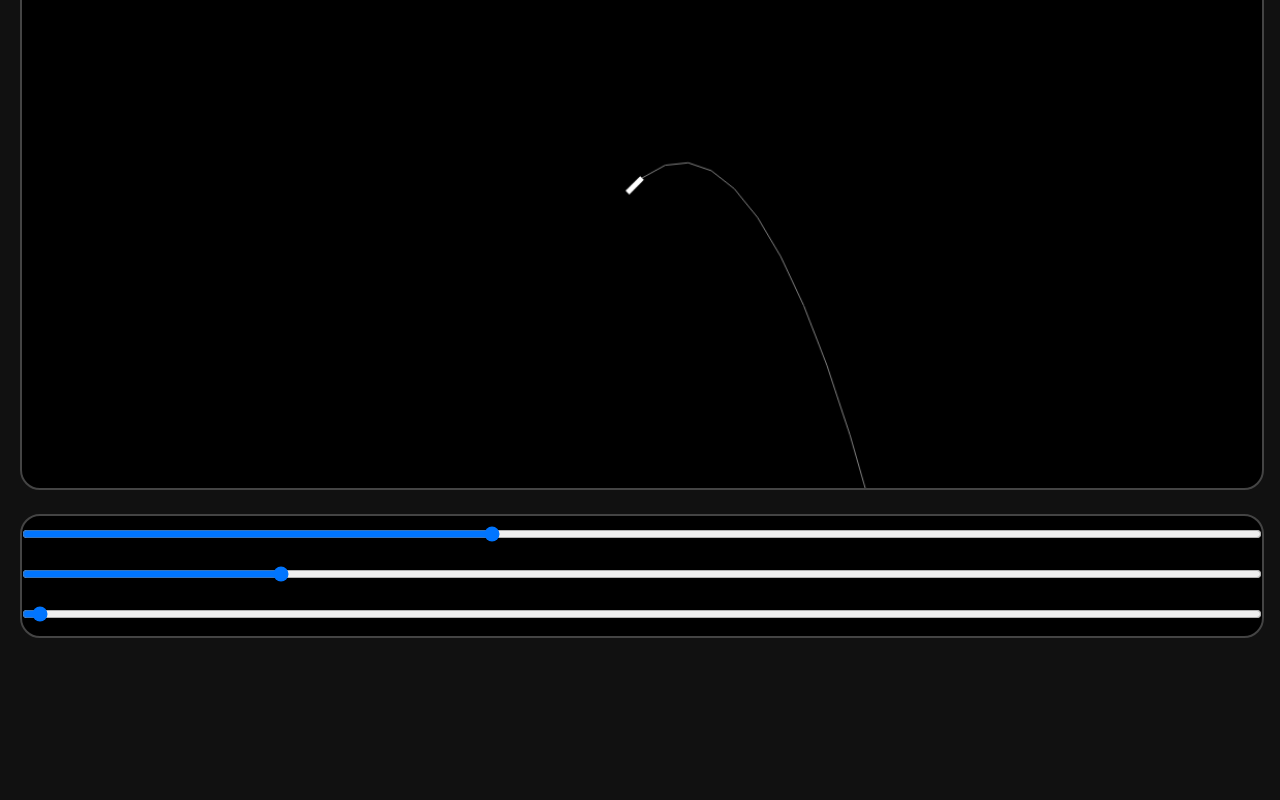
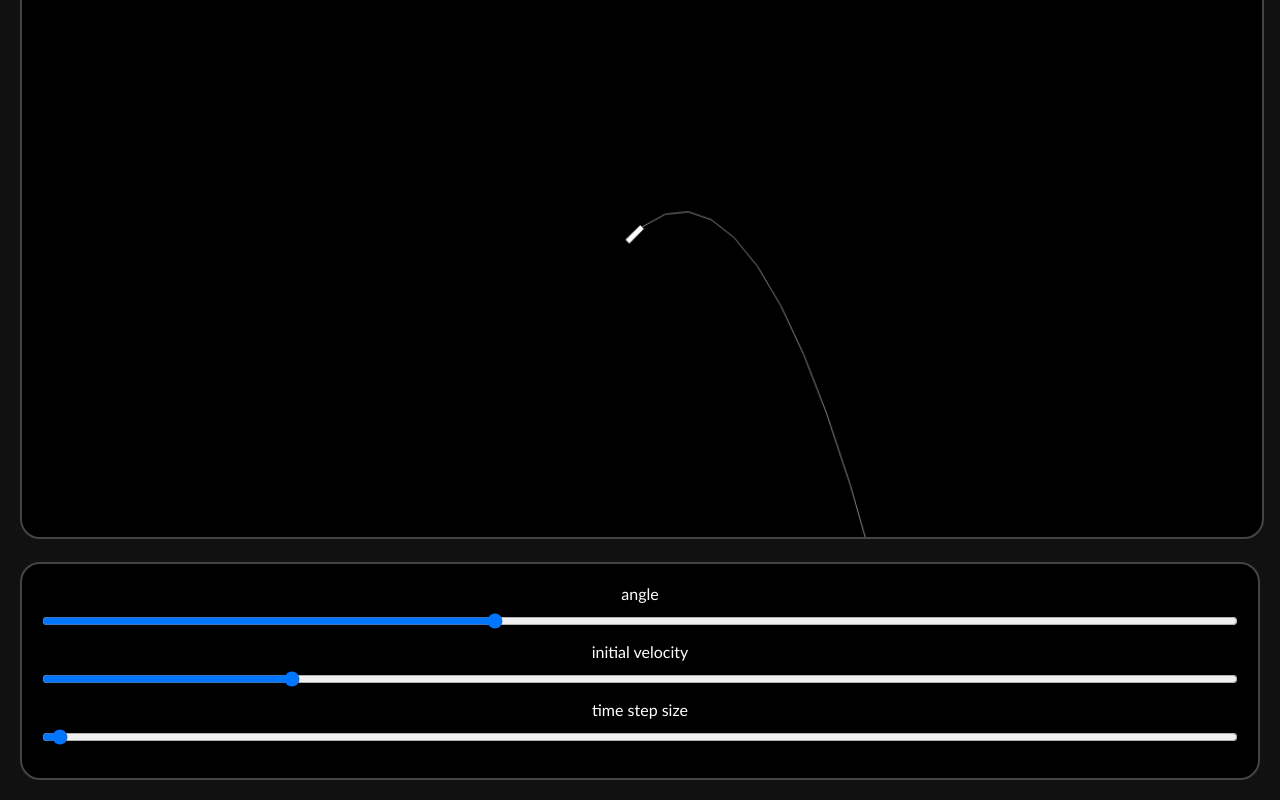
Before and after one commit to vincentmader/cannonball-trajectories, a plain HTML site: page cannonballs.html in a window 1280 px wide. Shown: the part 774-1574 px from the top of the page. Before the commit the page ends 1432 px from the top, so only its background shows below. Drawn offline with Linux system fonts and the light colour scheme.

Commit message:
restructured & cleaned up

```diff
--- a/cannonballs.css
+++ b/cannonballs.css
@@ -3,11 +3,17 @@
     --DEFAULT-BORDER: 2px solid #444444;
     margin: 0px;
     padding: 0px;
+    font-family: 'Trebuchet MS';
 }
 
 body {
     background-color: #111111;
     padding: var(--DEFAULT-PADDING);
+}
+
+h2 {
+    text-align: center;
+    color: white;
 }
 
 canvas {
@@ -16,18 +22,24 @@ canvas {
     background-color: black;
     width: 100%;
     margin-bottom: var(--DEFAULT-PADDING);
+    margin-top: var(--DEFAULT-PADDING);
 }
 
 input {
     --padding: 10px;
     padding: var(--padding);
     width: calc(100% - 2*var(--padding));
-    background: white;
 }
 
-.sliders {
-    width: 100%;
+form {
+    text-align: center;
+    width: calc(100% - 2*var(--padding));
     background-color: black;
     border: var(--DEFAULT-BORDER);
     border-radius: var(--DEFAULT-PADDING);
+    padding: var(--DEFAULT-PADDING);
 }
+
+p {
+    color: white;
+}
--- a/cannonballs.html
+++ b/cannonballs.html
@@ -9,12 +9,16 @@
 </head>
 
 <body>
+    <h2>Cannon Ball Trajectories</h2>
     <canvas id="canvas"></canvas>
-    <div class="sliders">
-        <input type="range" id="angle_slider" min="0" max="3600" value="1350" />
-        <input type="range" id="power_slider" min="0" max="1000" value="200" />
-        <input type="range" id="dt_slider" min="0" max="10000" value="0" />
-    </div>
+    <form>
+        <p id="p_angle">angle</p>
+        <input type="range" id="input_angle" min="0" max="3600" value="1350" />
+        <p id="p_v0">initial velocity</p>
+        <input type="range" id="input_v0" min="0" max="1000" value="200" />
+        <p id="p_dt">time step size</p>
+        <input type="range" id="input_dt" min="0" max="10000" value="0" />
+    </form>
     <script src="./cannonballs.js"></script>
 </body>
 
--- a/cannonballs.js
+++ b/cannonballs.js
@@ -18,7 +18,6 @@ const CANNON_POSITION = [CANVAS_WIDTH / 2, 3 / 4 * CANVAS_HEIGHT];
 const MAX_POWER = 500;
 const GRAVITY = 100;
 const NR_OF_TRAJECTORY_STEPS = 1000;
-
 
 class Cannon {
     constructor(position) {
@@ -86,31 +85,39 @@ function main() {
     cannon.draw();
 
     // Setup slider 1: Cannon angle.
-    var angle_slider = document.getElementById("angle_slider");
+    var angle_slider = document.getElementById("input_angle");
     var onAngleInput = () => {
         clear_canvas();
         cannon.angle = angle_from_slider_value(angle_slider.value);
         cannon.draw();
+        let p = document.getElementById("p_angle");
+        p.innerHTML = "angle = " + Math.round(cannon.angle * 1000) / 1000;
     };
     angle_slider.addEventListener('input', onAngleInput, false);
 
     // Setup slider 2: Cannon shooting power.
-    var power_slider = document.getElementById("power_slider");
+    var power_slider = document.getElementById("input_v0");
     var onPowerInput = () => {
         clear_canvas();
-        cannon.power = power_from_slider_value(power_slider.value);
+        let v0 = power_slider.value;
+        cannon.power = power_from_slider_value(v0);
         cannon.draw();
         cannon.draw_trajectory();
+        let p = document.getElementById("p_v0");
+        p.innerHTML = "initial velocity: v0 = " + v0;
     };
     power_slider.addEventListener('input', onPowerInput, false);
 
     // Setup slider 2: Cannon shooting power.
-    var dt_slider = document.getElementById("dt_slider");
+    var dt_slider = document.getElementById("input_dt");
     var onDtInput = () => {
         clear_canvas();
-        cannon.dt = dt_from_slider_value(dt_slider.value);
+        dt = dt_slider.value;
+        cannon.dt = dt_from_slider_value(dt);
         cannon.draw();
         cannon.draw_trajectory();
+        let p = document.getElementById("p_dt");
+        p.innerHTML = "time step size: dt = " + dt;
     };
     dt_slider.addEventListener('input', onDtInput, false);
 }
```
